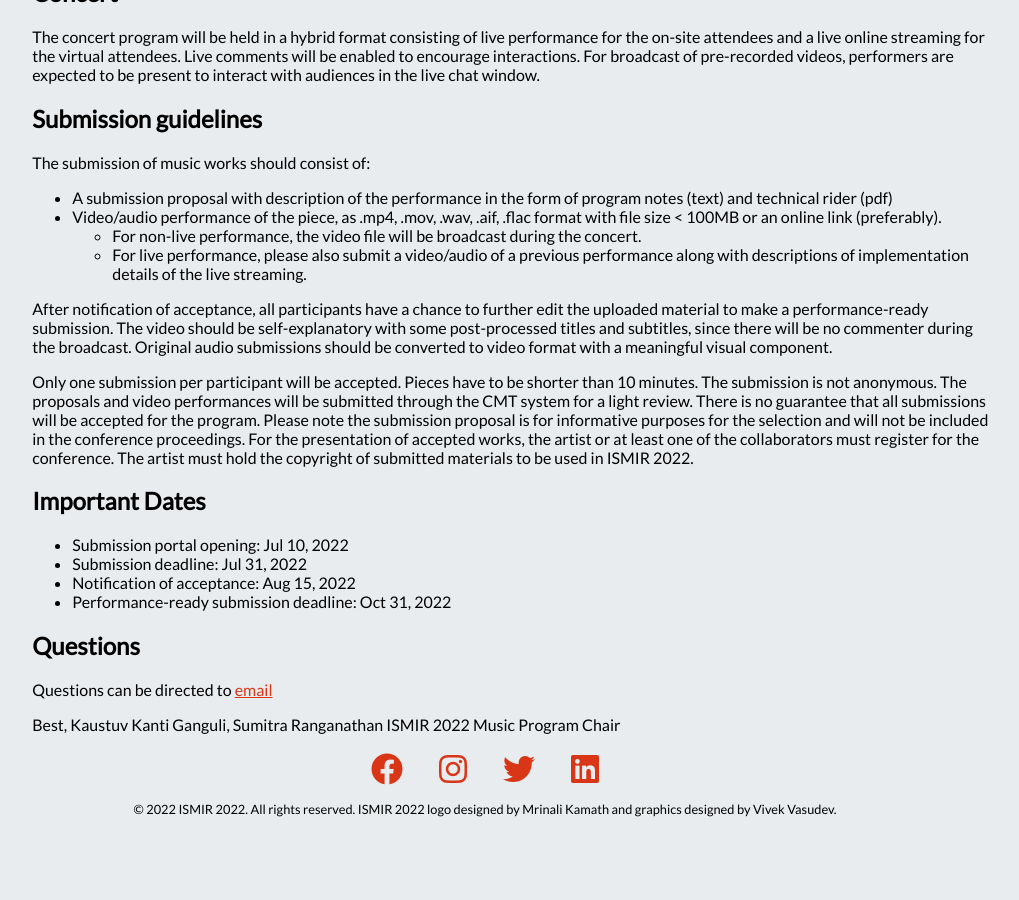
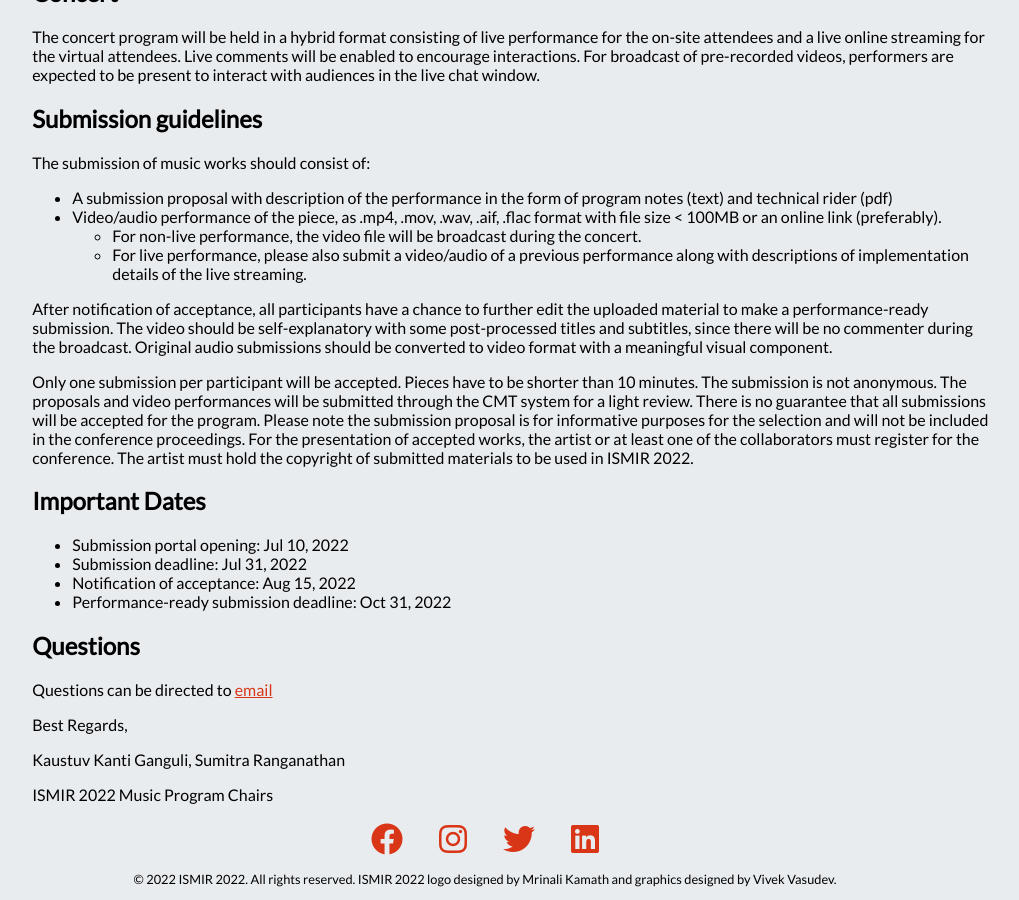
Before and after one commit to ismir2022/ismir2022.github.io, a Jekyll site: the page built from calls/cfm.md, in a window 1280 px wide and 900 px high, scrolled down 1182 px. Shown: the whole window, without its empty margins (155-1174 px from the left). Built offline with Jekyll 4.4.1, drawn with Linux system fonts in a browser that asks for light colours; nearby versions of some CDN libraries; before the commit the page ends 2012 px from its top, so only the background shows below that.

Commit message:
minor fixes in cfm

```diff
--- a/calls/cfm.md
+++ b/calls/cfm.md
@@ -39,6 +39,8 @@ Only one submission per participant will be accepted. Pieces have to be shorter
 ## Questions
 Questions can be directed to [email](mailto:ismir2022-music@ismir.net)
 
-Best,
+Best Regards,
+
 Kaustuv Kanti Ganguli, Sumitra Ranganathan
-ISMIR 2022 Music Program Chair
+
+ISMIR 2022 Music Program Chairs
```
